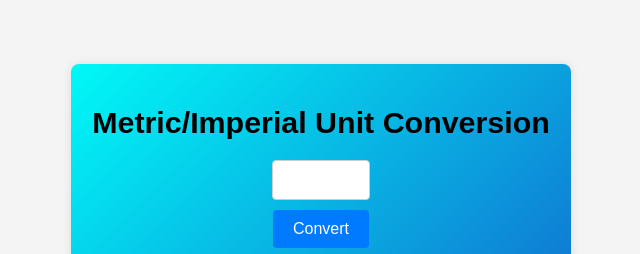
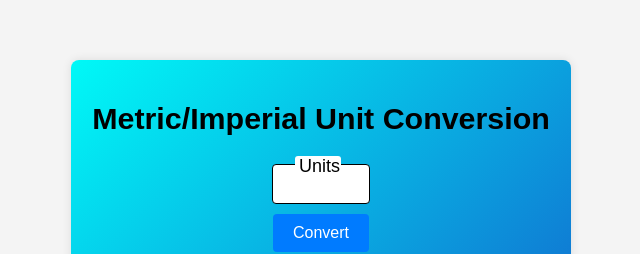
Before and after one commit to Petrasoderstrom1612/Metric-Imperial-Convertor, a plain HTML site: page index.html in a window 1280 px wide. Shown: the part 102-356 px from the top of the page, without its empty margins (319-959 px from the left). Drawn offline with Linux system fonts and the light colour scheme.

Commit message:
added a pretty label on the input field also accessibility friendly

```diff
--- a/index.css
+++ b/index.css
@@ -32,7 +32,7 @@ h1 {
 input[type="number"] {
     padding: 10px;
     margin-bottom: 10px;
-    border: 1px solid #ccc;
+    border: 1px solid black;
     border-radius: 4px;
     font-size: 1em;
     width: 76.031px;
@@ -73,3 +73,20 @@ p {
     margin:10px;
     padding: 10px;
 }
+
+
+input[type="text"]{
+    width: 100%;
+    padding: 10px 15px;
+}
+
+label{
+    font-size: 18px;
+    margin-bottom: -13px;
+    margin-left: -6px;
+    padding-left: 3px;
+    z-index: 1000;
+    background-color: white;
+    width: 43px;
+    border-radius: 3px;
+}
--- a/index.html
+++ b/index.html
@@ -12,6 +12,7 @@
     <div class="container">
         <h1>Metric/Imperial Unit Conversion</h1>
         <div class="input-div">
+            <label for="input">Units</label>
             <input type="number" id="input">
             <button id="convert-btn">Convert</button>
         </div>
```
